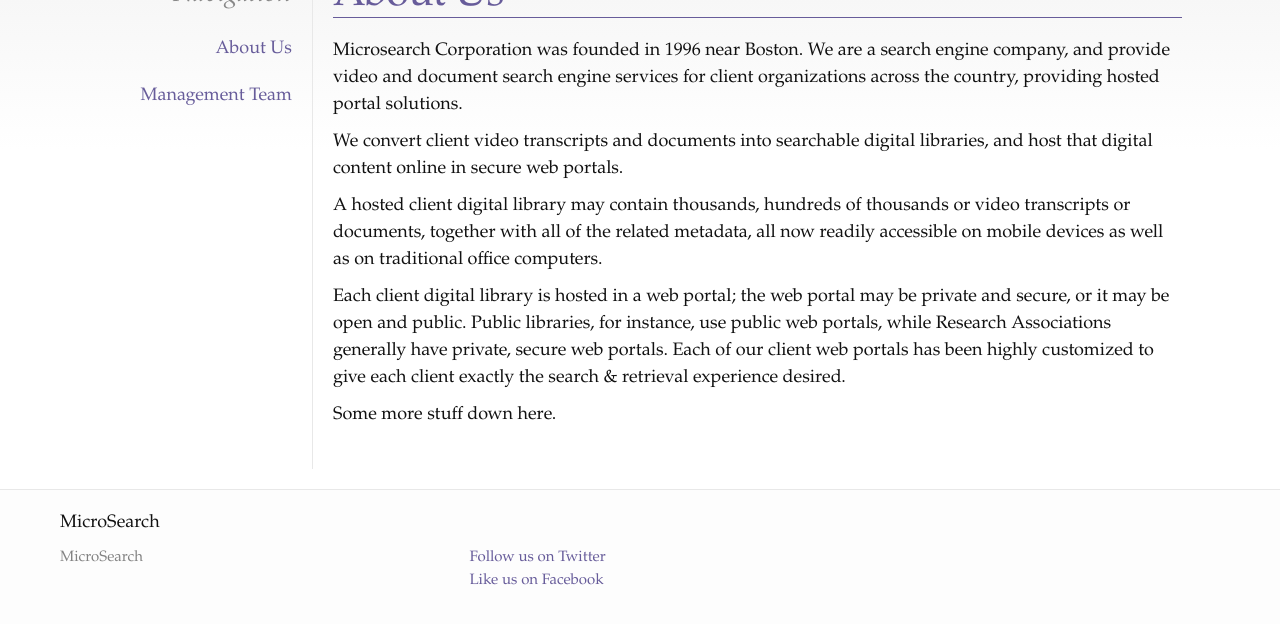
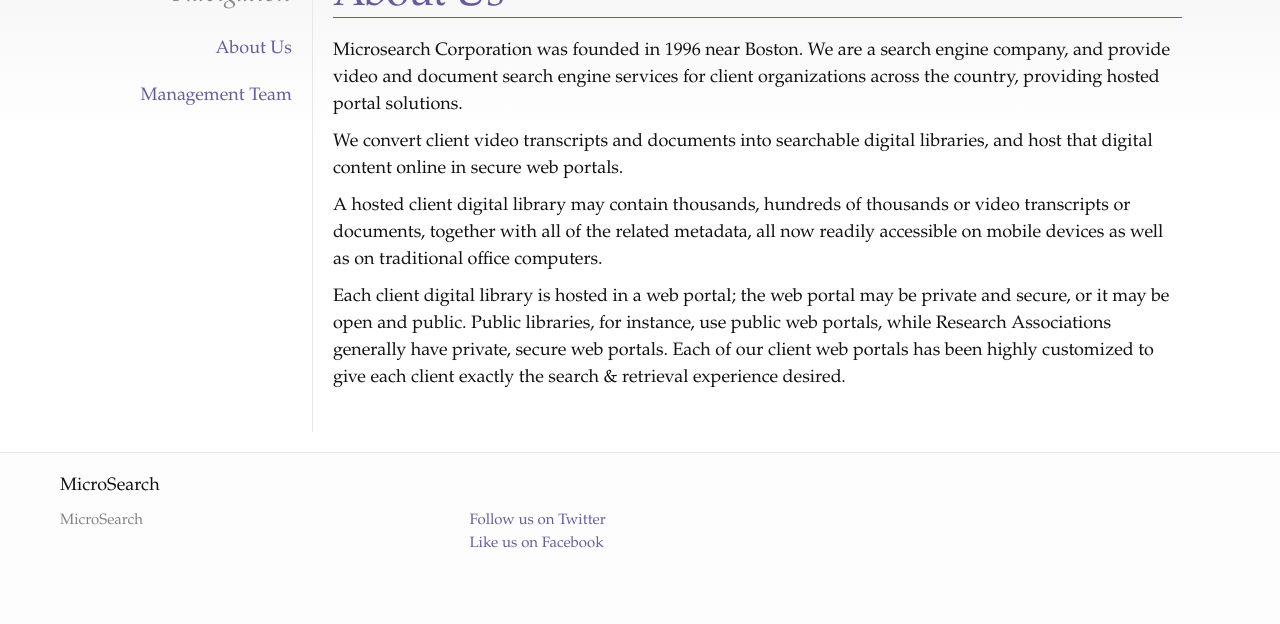
Before and after one commit to microsearch/microsearch.github.io, a Jekyll site: the page built from about/about.md, in a window 1280 px wide, cut to the strip 116-740 px from the top of the page. Built offline with Jekyll 4.4.1, drawn with Linux system fonts in a browser that asks for light colours.

Commit message:
Updated About

```diff
--- a/about/about.md
+++ b/about/about.md
@@ -18,5 +18,3 @@ We convert client video transcripts and documents into searchable digital librar
 A hosted client digital library may contain thousands, hundreds of thousands or video transcripts or documents, together with all of the related metadata, all now readily accessible on mobile devices as well as on traditional office computers.
 
 Each client digital library is hosted in a web portal; the web portal may be private and secure, or it may be open and public. Public libraries, for instance, use public web portals, while Research Associations generally have private, secure web portals. Each of our client web portals has been highly customized to give each client exactly the search & retrieval experience desired.
-
-Some more stuff down here.
```
